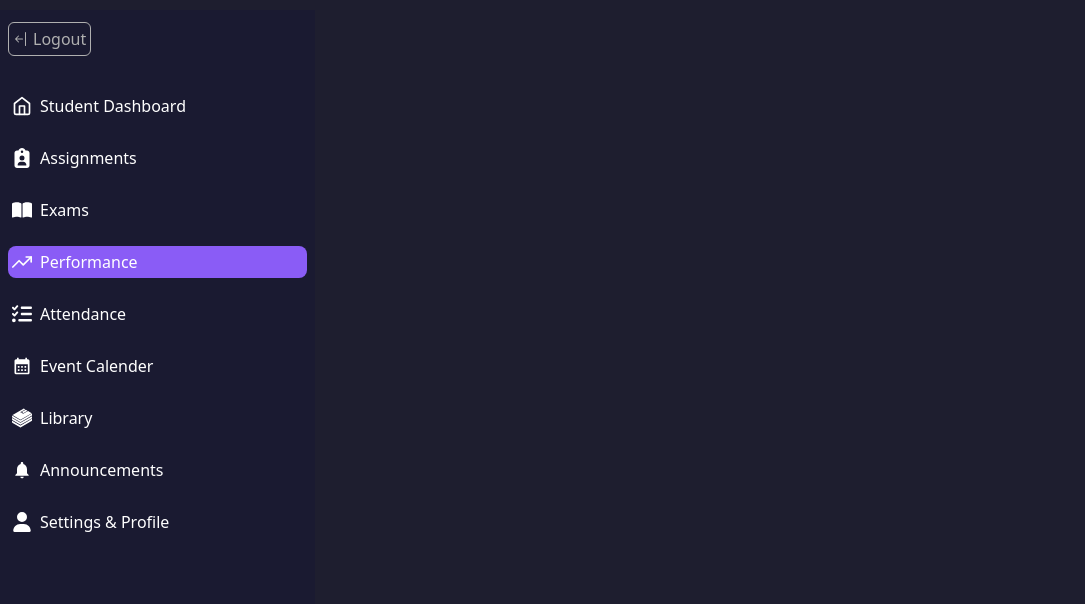
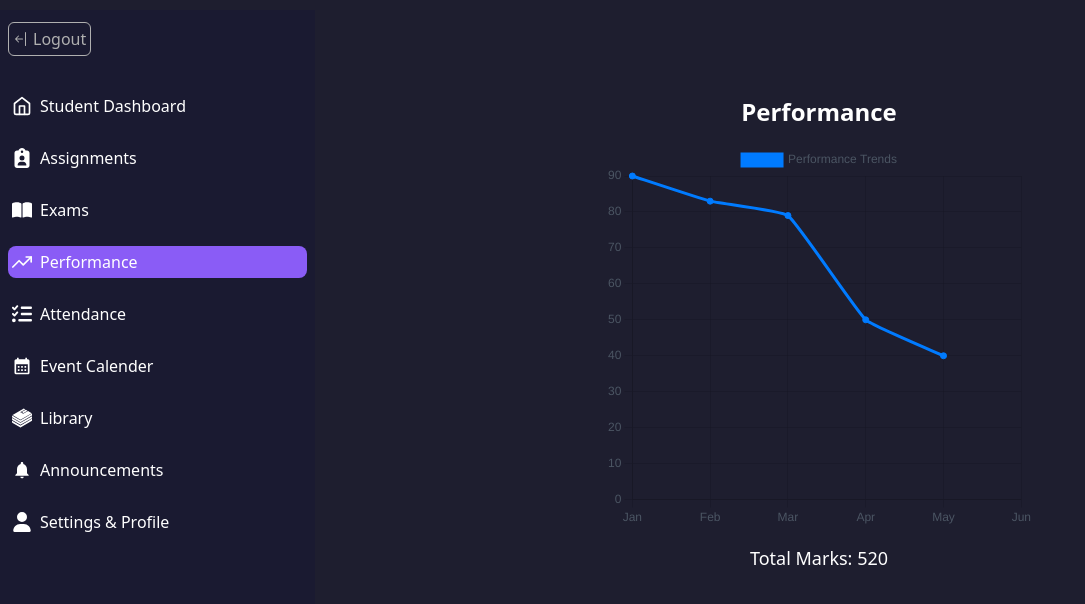
Before and after one commit to rawbil/Scheduliq-1.0, a Next.js app in the folder frontend/: page /students/performance in a window 1280 px wide. Shown: the top 604 px of the page, without its empty margins (0-1085 px from the left). Built offline with nearby package versions, Linux system fonts and the light colour scheme.

Commit message:
exams and performance routes with chart.js

```diff
--- a/frontend/app/students/performance/page.tsx
+++ b/frontend/app/students/performance/page.tsx
@@ -1,7 +1,68 @@
+"use client"; // Ensure this is at the top for Next.js
+import { Line } from "react-chartjs-2";
+import { Chart as ChartJS, CategoryScale, LinearScale, PointElement, LineElement, Title, Tooltip, Legend } from 'chart.js';
+import { useRef } from 'react';
 
+// Register the necessary components
+ChartJS.register(CategoryScale, LinearScale, PointElement, LineElement, Title, Tooltip, Legend);
 
 export default function StudentPerformance() {
-    return (
-        <div className="max-768px:mt-10"></div>
-    )
+  const chartRef = useRef(null);
+
+  const performanceData = {
+    month: ["Jan", "Feb", "Mar", "Apr", "May", "Jun"],
+    marks: [90, 83, 79, 50, 40],
+    totalMarks: 520,
+  };
+
+  const lineChartData = {
+    labels: performanceData.month,
+    datasets: [
+      {
+        label: "Performance Trends",
+        fill: false,
+        lineTension: 0.1,
+        backgroundColor: "#007bff",
+        borderColor: "#007bff",
+        data: performanceData.marks,
+      },
+    ],
+  };
+
+  return (
+    <div className="flex flex-col items-center justify-center p-4">
+      <h1 className="text-2xl font-bold mb-4">Performance</h1>
+      <div className="w-full sm:w-3/4 lg:w-1/2 h-64 md:h-96">
+        <Line
+          ref={chartRef}
+          data={lineChartData}
+          options={{
+            responsive: true,
+            maintainAspectRatio: false,
+            scales: {
+              y: {
+                beginAtZero: true,
+                ticks: {
+                  color: '#4B5563', // Tailwind Gray-600
+                },
+              },
+              x: {
+                ticks: {
+                  color: '#4B5563', // Tailwind Gray-600
+                },
+              },
+            },
+            plugins: {
+              legend: {
+                labels: {
+                  color: '#4B5563', // Tailwind Gray-600
+                },
+              },
+            },
+          }}
+        />
+      </div>
+      <p className="mt-4 text-lg">Total Marks: {performanceData.totalMarks}</p>
+    </div>
+  );
 }
```
